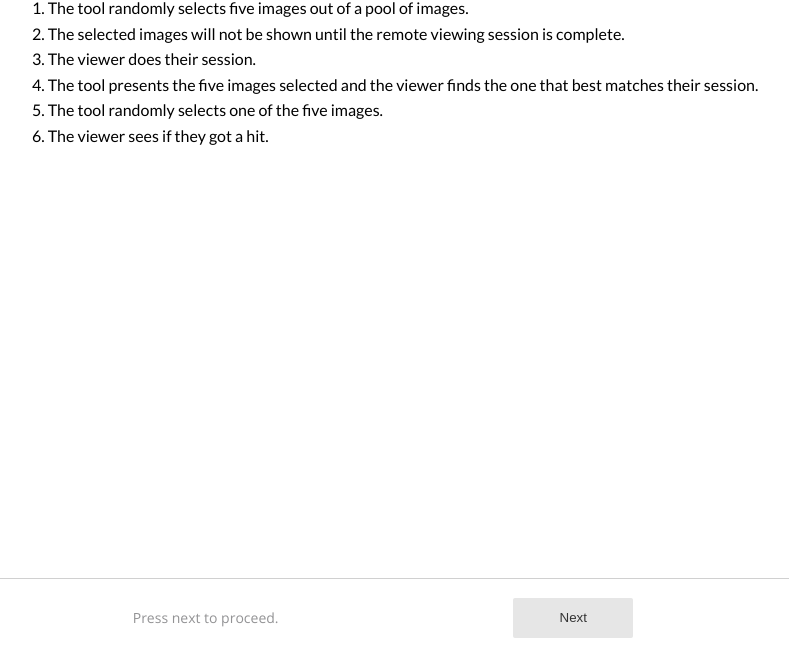
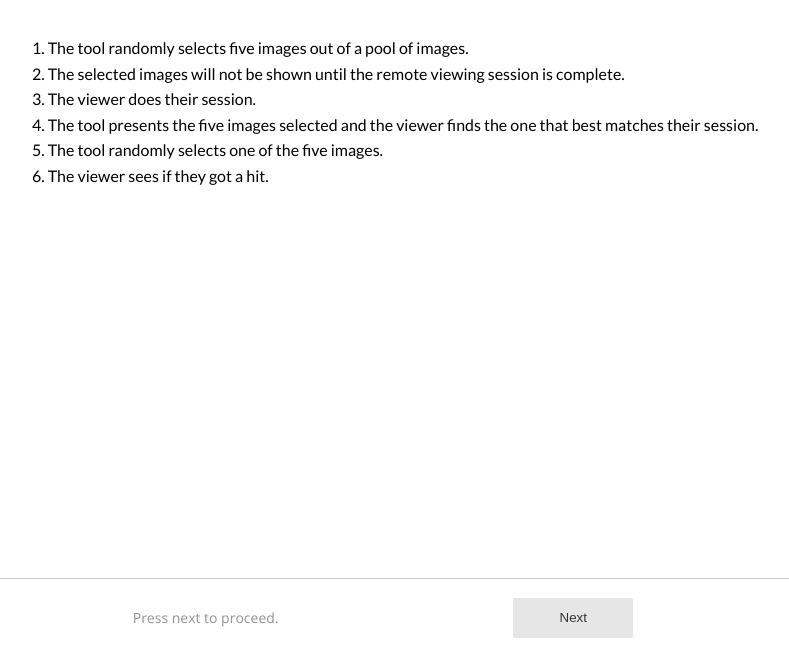
Before and after one commit to nykotar/precognition-test, an Electron app: page index.html in a window 1000 px wide. Shown: the part 144-800 px from the top of the page, without its empty margins (117-906 px from the left). Drawn offline with Linux system fonts and the light colour scheme.

Commit message:
Increasing instrutions margin

```diff
--- a/css/main.css
+++ b/css/main.css
@@ -80,7 +80,7 @@ button:hover {
 /* Instructions */
 
 .instructions-container {
-    margin-top: 60px;
+    margin-top: 80px;
     display: flex;
     flex-direction: column;
     flex-wrap: wrap;
@@ -90,7 +90,7 @@ button:hover {
 }
 
 .instructions-container ol {
-    margin-top: 30px;
+    margin-top: 50px;
 }
 
 .instructions-container li {
```
